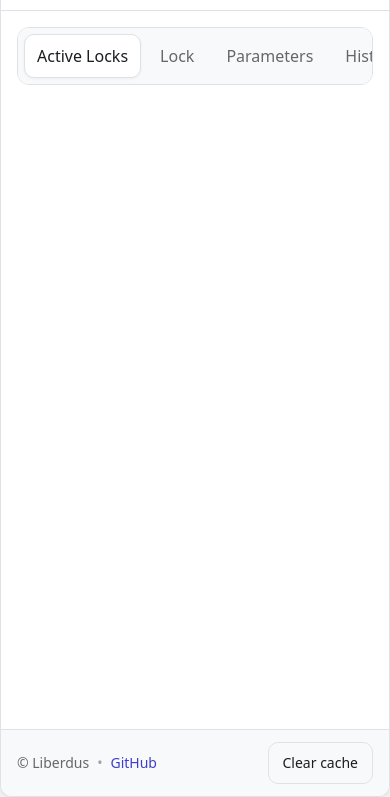
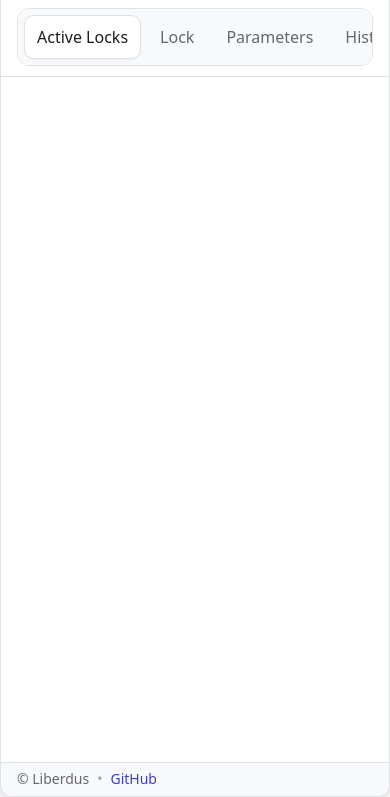
Before and after one commit to Liberdus/token-lock-ui, a plain HTML site: page index.html in a window 390 px wide. Shown: the part 47-844 px from the top of the page. Drawn offline with Linux system fonts and the light colour scheme; no server answers.

Commit message:
Refactor HTML structure and enhance CSS for improved layout and responsiveness
- Reorganized header and main content structure in index.html for better semantic clarity.
- Updated CSS styles to improve layout behavior, including sticky header positioning and footer adjustments.
- Removed unused clear cache button from JavaScript to streamline functionality.
- Enhanced tab styling and overflow behavior for better user experience across devices.

```diff
--- a/css/base.css
+++ b/css/base.css
@@ -180,6 +180,7 @@
   box-shadow: var(--elev-1);
   overflow: hidden;
   min-height: calc(100dvh - 40px);
+  height: calc(100dvh - 40px);
   display: flex;
   flex-direction: column;
 }
@@ -187,22 +188,25 @@
 .main {
   flex: 1;
   padding: var(--container-padding);
+  overflow-y: auto;
+  overscroll-behavior: contain;
 }
 
 .footer {
   border-top: 1px solid var(--border-color);
   background: var(--hover-background);
-  padding: 12px var(--container-padding);
+  padding: 8px var(--container-padding);
   color: var(--secondary-text-color);
   font-size: var(--font-size-sm);
+  line-height: 1.2;
 }
 
 .footer-inner {
   display: flex;
   flex-wrap: wrap;
   align-items: center;
-  justify-content: space-between;
-  gap: 8px;
+  justify-content: flex-start;
+  gap: 6px;
 }
 
 /* Lock cards */
--- a/css/header.css
+++ b/css/header.css
@@ -3,6 +3,9 @@
    ============================================================ */
 
 .header {
+  position: sticky;
+  top: 0;
+  z-index: 40;
   border-bottom: 1px solid var(--border-color);
   background: var(--background-color);
 }
@@ -11,8 +14,15 @@
   display: flex;
   align-items: center;
   justify-content: space-between;
+  flex-wrap: wrap;
   gap: 12px;
   padding: 14px var(--container-padding);
+}
+
+.header-toolbar > .tab-bar {
+  flex: 0 0 100%;
+  width: 100%;
+  margin-top: 2px;
 }
 
 .header-toolbar > .logo-link {
@@ -102,7 +112,7 @@
 
 @media (max-width: 768px) {
   .header-toolbar {
-    flex-wrap: nowrap;
+    flex-wrap: wrap;
     gap: 8px;
     padding: 10px var(--container-padding);
     align-items: center;
@@ -158,4 +168,8 @@
     text-overflow: ellipsis;
     flex-shrink: 0;
   }
+
+  .header-toolbar > .tab-bar {
+    margin-top: 0;
+  }
 }
--- a/index.html
+++ b/index.html
@@ -53,11 +53,7 @@
               Connect Wallet
             </button>
           </nav>
-        </div>
-      </header>
 
-      <main class="main" id="main-content">
-        <section class="tabs" id="tabs">
           <div class="tab-bar" role="tablist" aria-label="Token lock sections">
             <button
               class="tab-button is-active"
@@ -103,7 +99,11 @@
               History
             </button>
           </div>
+        </div>
+      </header>
 
+      <main class="main" id="main-content">
+        <section class="tabs" id="tabs">
           <div class="tab-panels">
             <section
               class="tab-panel is-active"
@@ -151,7 +151,6 @@
               rel="noopener"
             >GitHub</a>
           </div>
-          <button type="button" class="btn btn--ghost btn--footer" id="app-clear-cache" title="Clear cached data">Clear cache</button>
         </div>
       </footer>
 
--- a/js/app.js
+++ b/js/app.js
@@ -62,11 +62,6 @@
   parametersTab.load();
   historyTab.load();
 
-  const clearBtn = document.getElementById('app-clear-cache');
-  clearBtn?.addEventListener('click', () => {
-    window.toastManager?.success('No cached data to clear.', { title: 'Cache' });
-  });
-
   // Load TabBar last so the initial `tabActivated` event
   // is received by all tab components (lazy tab loading).
   tabBar.load();
--- a/js/components/overview-tab.js
+++ b/js/components/overview-tab.js
@@ -21,7 +21,7 @@
     if (!this.panel) return;
 
     this.panel.innerHTML = `
-      <section class="card" style="margin-bottom:18px;">
+      <section class="card" style="margin-bottom:12px;">
         <div class="panel-header">
           <div class="card-title-row">
             <h2>Active Locks</h2>
@@ -472,6 +472,7 @@
     const cliffDurationLabel = formatMonthsDays(cliffDays);
     const vestingDurationLabel = formatMonthsDays(vestingDays);
 
+    const tokenShort = `${lock.token.slice(0, 6)}…${lock.token.slice(-4)}`;
     const withdrawShort = `${lock.withdrawAddress.slice(0, 6)}…${lock.withdrawAddress.slice(-4)}`;
     const creatorShort = `${lock.creator.slice(0, 6)}…${lock.creator.slice(-4)}`;
     const me = this._getCurrentAddress();
@@ -488,7 +489,14 @@
         <div class="lock-header">
           <div>
             <h2 class="lock-title">Lock #${entry.id}</h2>
-            <p class="muted">Token: ${meta.symbol || 'ERC20'} (${lock.token.slice(0, 6)}…${lock.token.slice(-4)})</p>
+            <p class="muted lock-address" title="${lock.token}">
+              <span>Token: ${meta.symbol || 'ERC20'} (${tokenShort})</span>
+              <button type="button" class="btn btn--ghost btn--icon" data-copy="${lock.token}" aria-label="Copy token address">
+                <svg class="icon icon-copy" viewBox="0 0 24 24" aria-hidden="true">
+                  <path d="M8 8a2 2 0 0 1 2-2h7a2 2 0 0 1 2 2v9a2 2 0 0 1-2 2h-7a2 2 0 0 1-2-2V8zm-3 9V7a4 4 0 0 1 4-4h7" />
+                </svg>
+              </button>
+            </p>
           </div>
           <div class="lock-actions">
             ${showRetract ? `
```
Also changed, not shown: css/tabs.css (line endings or trailing spaces).
